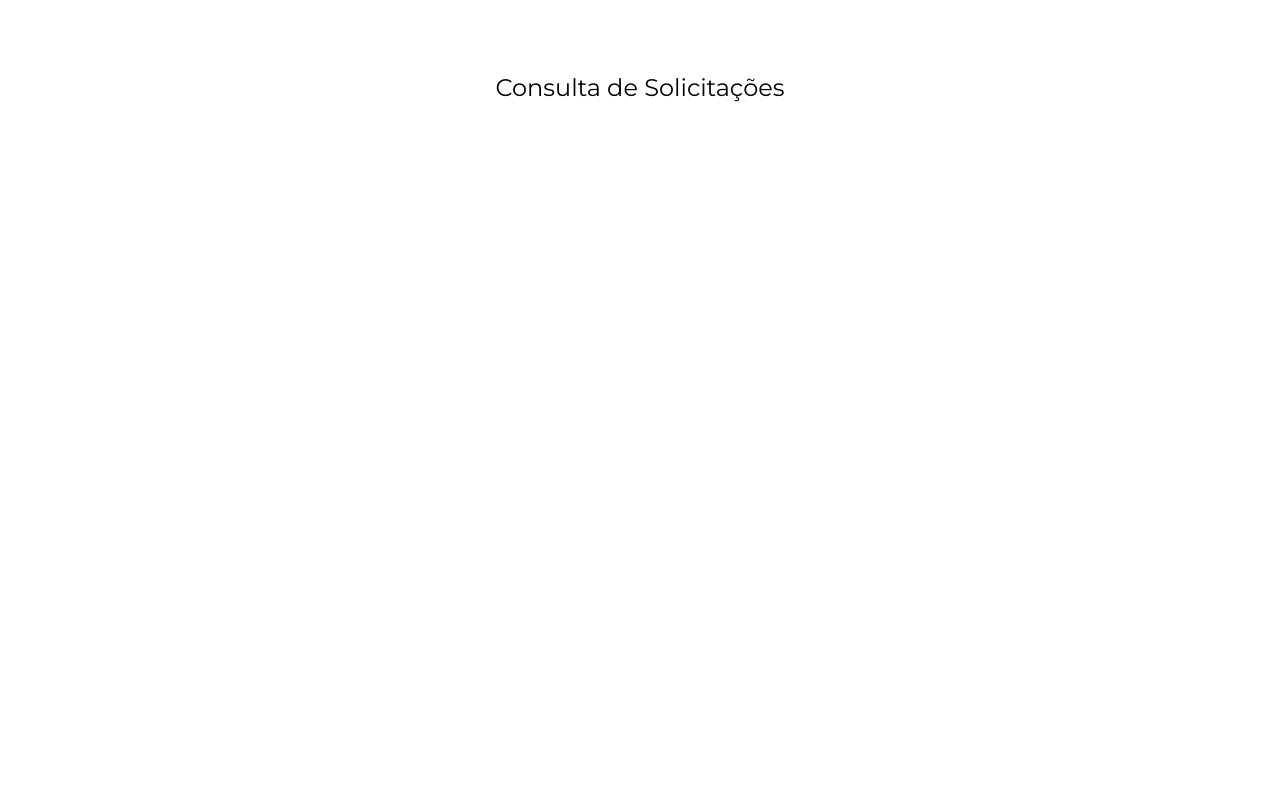
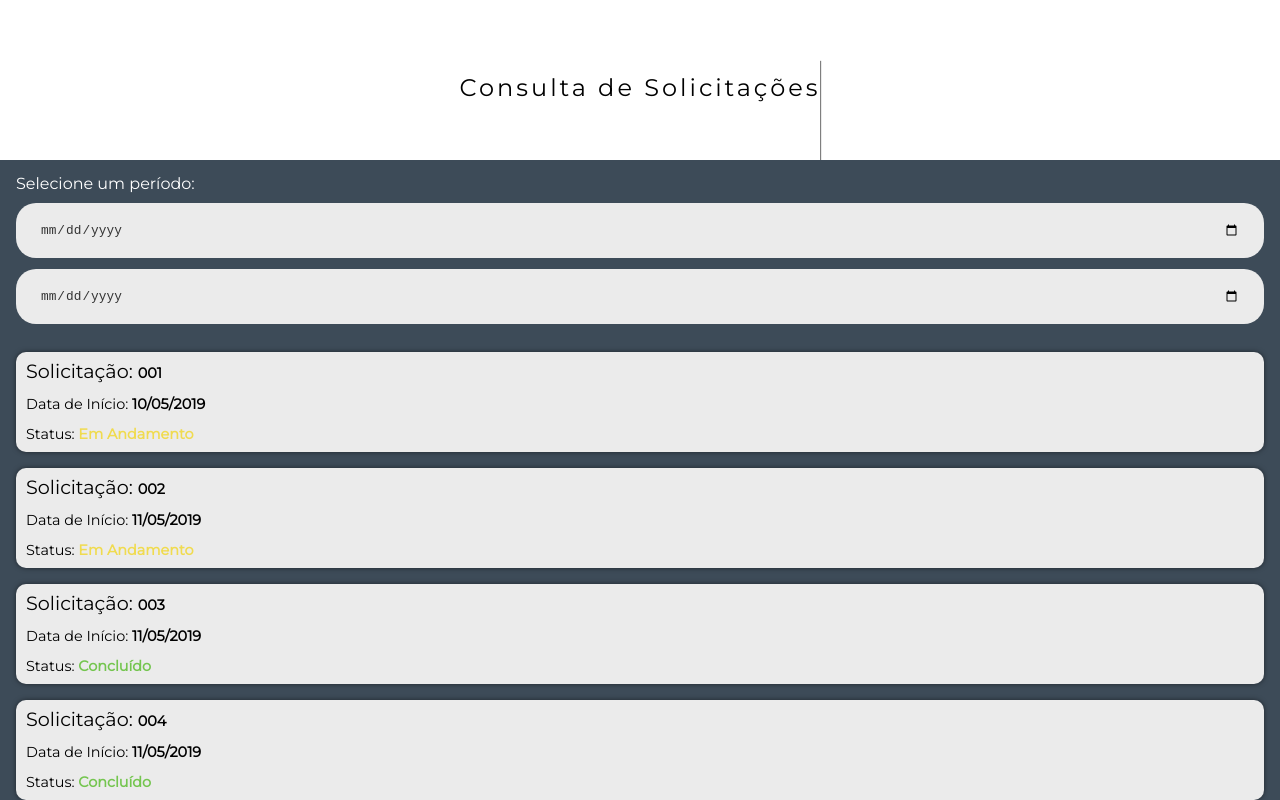
Before and after one commit to angelinopires/college-eng-1, a website: page src/consultar.html in a window 1280 px wide. Drawn offline with nearby package versions, Linux system fonts and the light colour scheme; files that its build step writes are made by us from their sources.

Commit message:
Consulta finalizada

```diff
--- a/src/consultar.html
+++ b/src/consultar.html
@@ -37,8 +37,45 @@
 </header>
 
 <body>
-    <div class="container container--costumer">
-        <h2 class="title title-secondary">Consulta de Solicitações</h2>
+    <div class="container container--costumer container--no-padding">
+        <div class="sub-header">
+            <h2 class="title title-secondary">Consulta de Solicitações</h2>
+        </div>
+
+        <div class="content">
+            <div class="form-group">
+                <p class="form__label">Selecione um período:</p>
+                <input class="form__input" type="date">
+                <input class="form__input" type="date">
+            </div>
+            <!-- <h2 class="title title--secondary">Período de:</h2>
+            <h2 class="title title--secondary">10/05/2019 até 31/05/2019</h2> -->
+            <div class="request">
+                <h3 class="sub-title">Solicitação: <span>001</span></h3>
+                <p class="text">Data de Início: <span>10/05/2019</span></p>
+                <p class="text">Status: <span class="warning">Em Andamento</span></p>
+            </div>
+            <div class="request">
+                <h3 class="sub-title">Solicitação: <span>002</span></h3>
+                <p class="text">Data de Início: <span>11/05/2019</span></p>
+                <p class="text">Status: <span class="warning">Em Andamento</span></p>
+            </div>
+            <div class="request">
+                <h3 class="sub-title">Solicitação: <span>003</span></h3>
+                <p class="text">Data de Início: <span>11/05/2019</span></p>
+                <p class="text">Status: <span class="success">Concluído</span></p>
+            </div>
+            <div class="request">
+                <h3 class="sub-title">Solicitação: <span>004</span></h3>
+                <p class="text">Data de Início: <span>11/05/2019</span></p>
+                <p class="text">Status: <span class="success">Concluído</span></p>
+            </div>
+            <div class="request">
+                <h3 class="sub-title">Solicitação: <span>005</span></h3>
+                <p class="text">Data de Início: <span>14/05/2019</span></p>
+                <p class="text">Status: <span class="danger">Cancelado</span></p>
+            </div>
+        </div>
     </div>
     <script type="text/javascript"
             src="js/main.min.js"></script>
--- a/src/scss/_variables.scss
+++ b/src/scss/_variables.scss
@@ -6,15 +6,25 @@ $turquoise-cyan: #30E2CF;
 $lighter-cyan:   #DCEDEB;
 $darker-cyan:    #41C3EE;
 
-$main-theme: #3D4B58;
-$green-theme: #8EA05D;
+$main-theme:   #3D4B58;
+$green-theme:  #8EA05D;
 $yellow-theme: #FED566;
-$grey-light: #F7EFDB;
+$grey-light:   #F7EFDB;
+
+// Dimensional Variables
+$header-height: 60px;
+$subheader-height: 100px;
+$border-radius-item: 10px;
+$border-radius-input: 20px;
+
+// Feedback Colors
+$green:  #74c54f;
+$yellow: #F0DB4F;
+$red:    red;
 
 // Other colors
 $font-color: lighten(#454545, 15%);
 $white:              #fff;
-$green:              #74c54f;
 $black:              #000;
 $medium-black:       #454545;
 $dark-black:         #333;
--- a/src/scss/components/_costumer.scss
+++ b/src/scss/components/_costumer.scss
@@ -7,10 +7,47 @@
   height: 100%;
   background-color: $white;
   box-shadow: 0px 0px 5px rgba($black, .5);
-  border-radius: 15px;
+  border-radius: $border-radius-item;
 
   &__img {
     margin-top: 1rem;
     width: 100%;
   }
 }
+.request {
+  width: 100%;
+  padding: 10px;
+  margin-bottom: 1rem;
+  border-radius: $border-radius-item;
+  background-color: $grey;
+  box-shadow: 0px 0px 5px rgba($black, .5);
+
+  .sub-title,
+  .text {
+    margin-bottom: 1rem;
+  }
+  .sub-title {
+    font-size: 1.2rem;
+  }
+  .text {
+    font-size: .9rem;
+
+    &:last-child {
+      margin-bottom: 0;
+    }
+  }
+  span {
+    font-size: .9rem;
+    font-weight: bold;
+
+    &.success {
+      color: $green;
+    }
+    &.warning {
+      color: $yellow;
+    }
+    &.danger {
+      color: $red;
+    }
+  }
+}
--- a/src/scss/global.scss
+++ b/src/scss/global.scss
@@ -13,9 +13,33 @@ html {
     background-color: $white;
     margin-top: 60px;
     height: calc(100vh - 60px);
+
+    .title {
+      letter-spacing: 3px;
+    }
+  }
+  &--no-padding {
+    padding: 0;
   }
   &--black {
     background-color: $main-theme;
+  }
+}
+.content {
+  width: 100%;
+  height: calc(100vh - #{$header-height + $subheader-height});
+  overflow-y: auto;
+  padding: 1rem;
+  background-color: $main-theme;
+
+  .form {
+    &__input {
+      border-radius: $border-radius-input;
+      margin-bottom: .7rem;
+    }
+    &__label {
+      margin-bottom: .7rem;
+    }
   }
 }
 .title {
@@ -28,3 +52,12 @@ html {
     margin: 1rem .8rem;
   }
 }
+.sub-header {
+  height: $subheader-height;
+  padding: 1rem 0;
+  box-shadow: 1px 1px 1px rgba($black, .5);
+
+  .title {
+    margin: 0;
+  }
+}
--- a/src/scss/main.scss
+++ b/src/scss/main.scss
@@ -5,5 +5,6 @@
 
 @import "atoms/buttons";
 @import "molecules/menu";
+@import "molecules/forms";
 @import "components/login";
 @import "components/costumer";
--- /dev/null
+++ b/src/scss/molecules/_forms.scss
@@ -0,0 +1,6 @@
+.form {
+  &-group {
+    margin-bottom: 1rem;
+    color: $white;
+  }
+}
```
Also changed, not shown: dist/consultar.html, dist/css/main.min.css, 1 other file.
